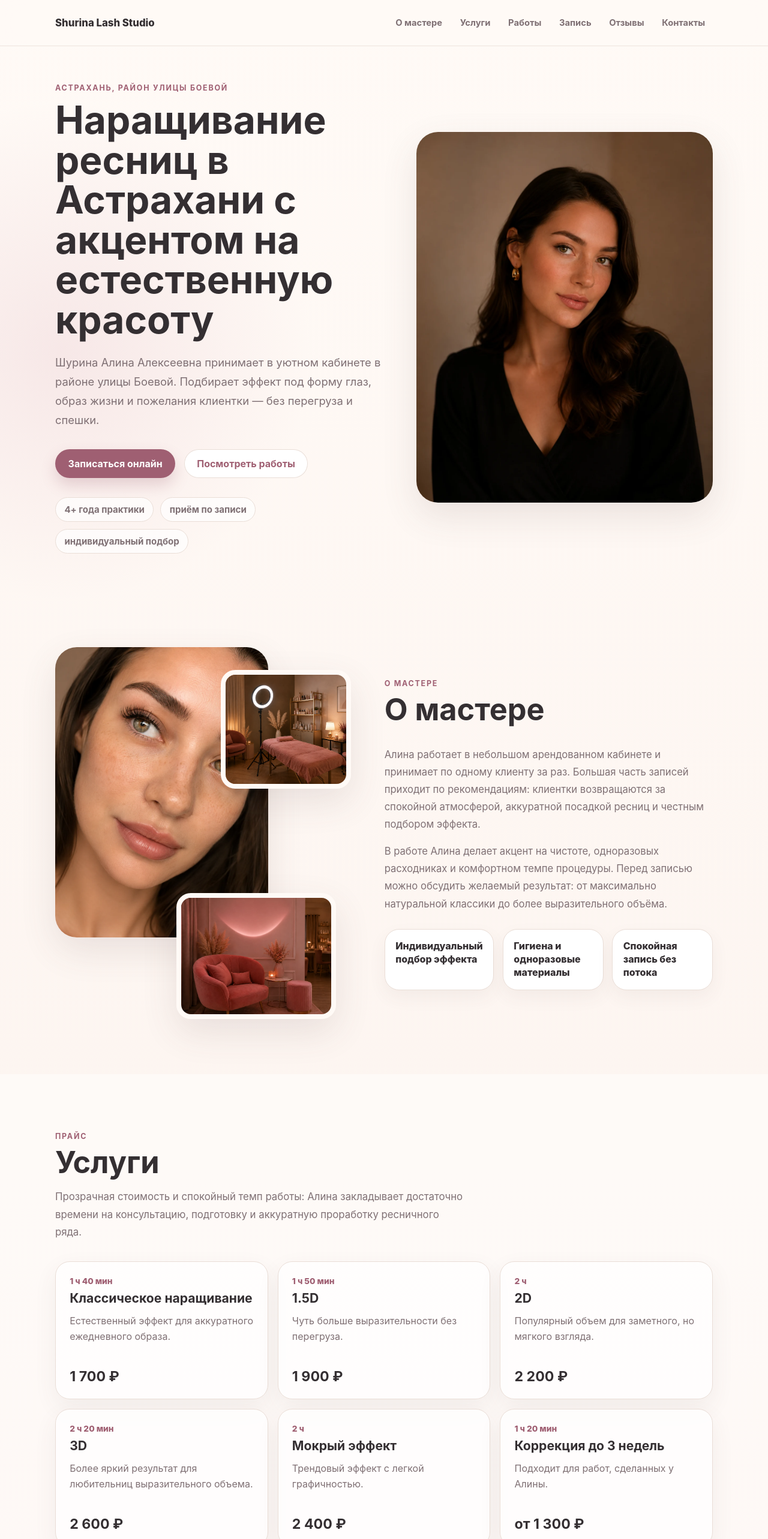
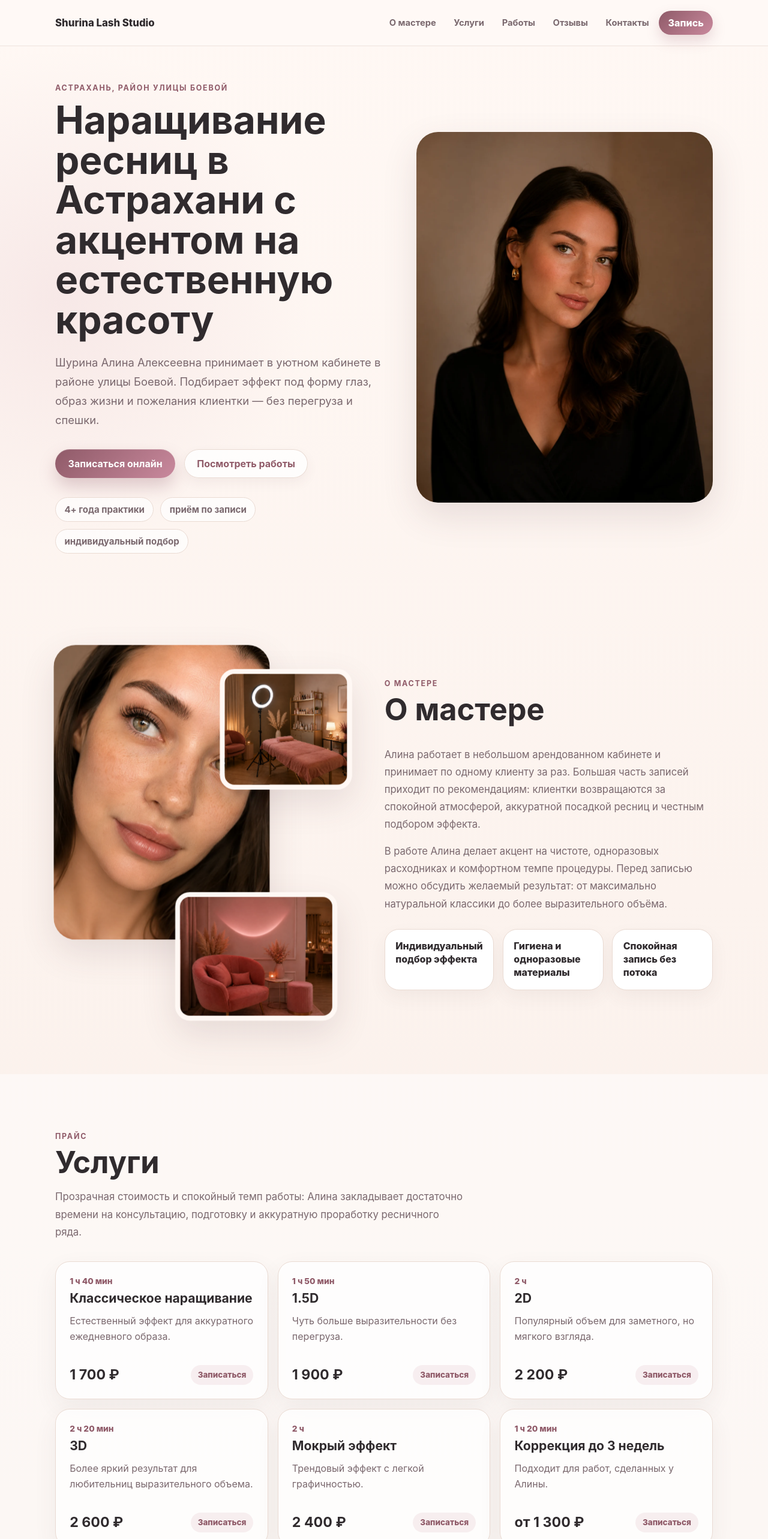
Before and after one commit to akaAlexey/shurina-lash-studio, a Vue app: page / in a window 1280 px wide. Shown: the top 2566 px of the page at 60% size. Built offline with nearby package versions, Linux system fonts and the light colour scheme.

Commit message:
Improve mobile gallery and booking modal UX

```diff
--- a/src/App.vue
+++ b/src/App.vue
@@ -1,4 +1,5 @@
 <script setup lang="ts">
+import { ref } from 'vue'
 import AppFooter from './components/layout/AppFooter.vue'
 import AppHeader from './components/layout/AppHeader.vue'
 import AboutSection from './components/sections/AboutSection.vue'
@@ -8,16 +9,28 @@ import GallerySection from './components/sections/GallerySection.vue'
 import HeroSection from './components/sections/HeroSection.vue'
 import ReviewsSection from './components/sections/ReviewsSection.vue'
 import ServicesSection from './components/sections/ServicesSection.vue'
+
+const isBookingOpen = ref(false)
+const bookingServiceId = ref('')
+
+function openBooking(serviceId = '') {
+  bookingServiceId.value = serviceId
+  isBookingOpen.value = true
+}
 </script>
 
 <template>
-  <AppHeader />
+  <AppHeader @book="openBooking()" />
   <main>
-    <HeroSection />
+    <HeroSection @book="openBooking()" />
     <AboutSection />
-    <ServicesSection />
-    <GallerySection />
-    <BookingSection />
+    <ServicesSection @book="openBooking" />
+    <GallerySection @book="openBooking" />
+    <BookingSection
+      :is-open="isBookingOpen"
+      :initial-service-id="bookingServiceId"
+      @close="isBookingOpen = false"
+    />
     <ReviewsSection />
     <ContactsSection />
   </main>
--- a/src/components/layout/AppFooter.vue
+++ b/src/components/layout/AppFooter.vue
@@ -9,8 +9,8 @@ const year = new Date().getFullYear()
         <strong>Shurina Lash Studio</strong>
         <p>Наращивание ресниц в Астрахани</p>
       </div>
-      <p class="app-footer__demo">Демо-кейс для портфолио frontend-разработчика.</p>
-      <span>© {{ year }}</span>
+      <p class="app-footer__demo">Сайт-пример работы. Принадлежит разработчику akaAlexey.</p>
+      <span>© {{ year }} akaAlexey</span>
     </div>
   </footer>
 </template>
--- a/src/components/layout/AppHeader.vue
+++ b/src/components/layout/AppHeader.vue
@@ -5,15 +5,23 @@ const links = [
   { href: '#about', label: 'О мастере' },
   { href: '#services', label: 'Услуги' },
   { href: '#gallery', label: 'Работы' },
-  { href: '#booking', label: 'Запись' },
   { href: '#reviews', label: 'Отзывы' },
   { href: '#contacts', label: 'Контакты' },
 ]
+
+const emit = defineEmits<{
+  book: []
+}>()
 
 const isMenuOpen = ref(false)
 
 function closeMenu() {
   isMenuOpen.value = false
+}
+
+function openBooking() {
+  closeMenu()
+  emit('book')
 }
 </script>
 
@@ -42,6 +50,7 @@ function closeMenu() {
         <a v-for="link in links" :key="link.href" :href="link.href" @click="closeMenu">
           {{ link.label }}
         </a>
+        <button class="app-header__book" type="button" @click="openBooking">Запись</button>
       </nav>
     </div>
   </header>
@@ -90,6 +99,25 @@ function closeMenu() {
   transition:
     color 0.2s ease,
     background-color 0.2s ease;
+}
+
+.app-header__book {
+  min-height: 40px;
+  border-radius: 999px;
+  background: linear-gradient(135deg, var(--color-primary-dark), var(--color-primary));
+  color: #fff;
+  cursor: pointer;
+  font-weight: 800;
+  padding: 0.55rem 0.95rem;
+  box-shadow: 0 10px 22px rgba(151, 86, 104, 0.22);
+  transition:
+    transform 0.2s ease,
+    box-shadow 0.2s ease;
+}
+
+.app-header__book:hover {
+  transform: translateY(-2px);
+  box-shadow: 0 14px 28px rgba(151, 86, 104, 0.28);
 }
 
 .app-header__nav a:hover {
@@ -158,6 +186,12 @@ function closeMenu() {
     font-size: 0.95rem;
     padding: 0.7rem 0.85rem;
   }
+
+  .app-header__book {
+    width: 100%;
+    min-height: 44px;
+    margin-top: 0.25rem;
+  }
 }
 
 @media (max-width: 420px) {
--- a/src/components/sections/AboutSection.vue
+++ b/src/components/sections/AboutSection.vue
@@ -62,6 +62,25 @@ const cards = [
   height: 100%;
   object-fit: cover;
   box-shadow: var(--shadow-soft);
+}
+
+@supports (animation-timeline: view()) {
+  .about-section__main-image,
+  .about-section__small-image {
+    animation: softImageLift both ease-out;
+    animation-timeline: view();
+    animation-range: entry 0% cover 58%;
+  }
+}
+
+@keyframes softImageLift {
+  from {
+    transform: scale(0.985);
+  }
+
+  to {
+    transform: scale(1.015);
+  }
 }
 
 .about-section__main-image {
--- a/src/components/sections/BookingSection.vue
+++ b/src/components/sections/BookingSection.vue
@@ -1,17 +1,25 @@
 <script setup lang="ts">
-import { computed, reactive, ref } from 'vue'
+import { computed, onBeforeUnmount, onMounted, reactive, ref, watch } from 'vue'
 import { services } from '../../data/services'
 import { timeSlots } from '../../data/timeSlots'
 import BookingCalendar from '../booking/BookingCalendar.vue'
 import BookingForm from '../booking/BookingForm.vue'
 import TimeSlotPicker from '../booking/TimeSlotPicker.vue'
-import SectionTitle from '../ui/SectionTitle.vue'
 
 interface BookingDate {
   value: string
   day: string
   weekday: string
 }
+
+const props = defineProps<{
+  isOpen: boolean
+  initialServiceId?: string
+}>()
+
+const emit = defineEmits<{
+  close: []
+}>()
 
 const selectedDate = ref('')
 const selectedTime = ref('')
@@ -66,22 +74,78 @@ function submitBooking() {
 
   isSuccess.value = true
 }
+
+function closeModal() {
+  emit('close')
+}
+
+function handleKeydown(event: KeyboardEvent) {
+  if (event.key === 'Escape' && props.isOpen) {
+    closeModal()
+  }
+}
+
+watch(
+  () => props.isOpen,
+  (isOpen) => {
+    document.body.style.overflow = isOpen ? 'hidden' : ''
+
+    if (isOpen) {
+      selectedService.value = props.initialServiceId ?? ''
+      isSuccess.value = false
+      Object.keys(errors).forEach((key) => {
+        errors[key] = ''
+      })
+    }
+  },
+)
+
+watch(
+  () => props.initialServiceId,
+  (serviceId) => {
+    if (props.isOpen) {
+      selectedService.value = serviceId ?? ''
+    }
+  },
+)
+
+onMounted(() => {
+  window.addEventListener('keydown', handleKeydown)
+})
+
+onBeforeUnmount(() => {
+  window.removeEventListener('keydown', handleKeydown)
+  document.body.style.overflow = ''
+})
 </script>
 
 <template>
-  <section id="booking" class="section section--muted booking-section">
-    <div class="container">
-      <SectionTitle
-        eyebrow="Онлайн-запись"
-        title="Запись"
-        text="Выберите удобные дату и время, оставьте контакты — Алина свяжется для подтверждения записи и уточнения деталей процедуры."
-      />
+  <Teleport to="body">
+    <div v-if="isOpen" class="booking-modal" role="presentation" @click.self="closeModal">
+      <div
+        class="booking-modal__dialog"
+        role="dialog"
+        aria-modal="true"
+        aria-labelledby="booking-title"
+      >
+        <button class="booking-modal__close" type="button" aria-label="Закрыть запись" @click="closeModal">
+          ×
+        </button>
 
-      <div class="booking-section__panel">
+        <div class="booking-modal__header">
+          <span class="eyebrow">Онлайн-запись</span>
+          <h2 id="booking-title">Запись на процедуру</h2>
+          <p>
+            Выберите услугу, дату и время. Алина свяжется для подтверждения записи и
+            уточнения точного адреса студии.
+          </p>
+        </div>
+
+        <div class="booking-modal__content">
           <div class="booking-section__step">
             <div class="booking-section__step-title">
               <span>1</span>
-            <h3>Выберите дату</h3>
+              <h3>Дата</h3>
             </div>
             <BookingCalendar v-model="selectedDate" :dates="dates" />
             <small v-if="errors.date">{{ errors.date }}</small>
@@ -90,7 +154,7 @@ function submitBooking() {
           <div class="booking-section__step">
             <div class="booking-section__step-title">
               <span>2</span>
-            <h3>Выберите время</h3>
+              <h3>Время</h3>
             </div>
             <TimeSlotPicker v-model="selectedTime" :slots="timeSlots" />
             <small v-if="errors.time">{{ errors.time }}</small>
@@ -120,18 +184,71 @@ function submitBooking() {
           </div>
         </div>
       </div>
-  </section>
+    </div>
+  </Teleport>
 </template>
 
 <style scoped>
-.booking-section__panel {
+.booking-modal {
+  position: fixed;
+  inset: 0;
+  z-index: 60;
   display: grid;
-  gap: 1.4rem;
+  align-items: center;
+  justify-items: center;
+  background: rgba(52, 47, 50, 0.34);
+  backdrop-filter: blur(12px);
+  padding: clamp(0.75rem, 3vw, 1.5rem);
+}
+
+.booking-modal__dialog {
+  position: relative;
+  width: min(100%, 920px);
+  max-height: min(92vh, 980px);
+  overflow-y: auto;
   border: 1px solid var(--color-border);
   border-radius: var(--radius-xl);
-  background: rgba(255, 255, 255, 0.78);
-  box-shadow: var(--shadow-soft);
-  padding: clamp(1rem, 3vw, 2rem);
+  background: rgba(255, 250, 246, 0.98);
+  box-shadow: 0 28px 80px rgba(52, 47, 50, 0.24);
+  padding: clamp(1rem, 3vw, 1.8rem);
+}
+
+.booking-modal__close {
+  position: sticky;
+  top: 0;
+  z-index: 2;
+  float: right;
+  width: 42px;
+  height: 42px;
+  border-radius: 999px;
+  background: var(--color-surface);
+  color: var(--color-text);
+  cursor: pointer;
+  font-size: 1.7rem;
+  line-height: 1;
+  box-shadow: inset 0 0 0 1px var(--color-border);
+}
+
+.booking-modal__header {
+  max-width: 640px;
+  margin-bottom: 1.2rem;
+}
+
+.booking-modal__header h2 {
+  margin-top: 0.45rem;
+  font-size: clamp(1.8rem, 4vw, 2.7rem);
+  line-height: 1.06;
+}
+
+.booking-modal__header p {
+  margin-top: 0.75rem;
+  color: var(--color-text-muted);
+  line-height: 1.65;
+}
+
+.booking-modal__content {
+  display: grid;
+  gap: 1.05rem;
 }
 
 .booking-section__step {
@@ -158,7 +275,7 @@ function submitBooking() {
 }
 
 .booking-section__step-title h3 {
-  font-size: 1.25rem;
+  font-size: 1.12rem;
 }
 
 .booking-section small {
@@ -177,4 +294,25 @@ function submitBooking() {
   margin-top: 0.35rem;
   line-height: 1.6;
 }
+
+@media (max-width: 560px) {
+  .booking-modal {
+    align-items: end;
+    padding: 0;
+  }
+
+  .booking-modal__dialog {
+    max-height: 92svh;
+    border-radius: 26px 26px 0 0;
+    padding: 1rem;
+  }
+
+  .booking-modal__header {
+    margin-bottom: 0.9rem;
+  }
+
+  .booking-modal__header p {
+    font-size: 0.94rem;
+  }
+}
 </style>
--- a/src/components/sections/GallerySection.vue
+++ b/src/components/sections/GallerySection.vue
@@ -1,6 +1,20 @@
 <script setup lang="ts">
 import { galleryItems } from '../../data/gallery'
 import SectionTitle from '../ui/SectionTitle.vue'
+
+const emit = defineEmits<{
+  book: [serviceId: string]
+}>()
+
+function serviceForGalleryItem(title: string) {
+  if (title.includes('объём')) return 'two-d'
+  if (title.includes('Натуральный')) return 'classic'
+  return ''
+}
+
+function openBooking(title: string) {
+  emit('book', serviceForGalleryItem(title))
+}
 </script>
 
 <template>
@@ -12,7 +26,14 @@ import SectionTitle from '../ui/SectionTitle.vue'
         text="Примеры эффектов, рабочий процесс и материалы, которые помогают заранее понять стиль мастера."
       />
       <div class="gallery-section__grid">
-        <article v-for="item in galleryItems" :key="item.id" class="gallery-card">
+        <article
+          v-for="item in galleryItems"
+          :key="item.id"
+          class="gallery-card"
+          tabindex="0"
+          @click="openBooking(item.title)"
+          @keydown.enter="openBooking(item.title)"
+        >
           <div class="gallery-card__image">
             <img :src="item.image" :alt="item.title" :style="{ objectPosition: item.position }" />
             <span>{{ item.badge }}</span>
@@ -20,6 +41,7 @@ import SectionTitle from '../ui/SectionTitle.vue'
           <div class="gallery-card__body">
             <h3>{{ item.title }}</h3>
             <p>{{ item.description }}</p>
+            <span class="gallery-card__link">Записаться</span>
           </div>
         </article>
       </div>
@@ -40,6 +62,16 @@ import SectionTitle from '../ui/SectionTitle.vue'
   border-radius: var(--radius-lg);
   background: var(--color-surface);
   box-shadow: 0 12px 34px rgba(89, 65, 67, 0.06);
+  cursor: pointer;
+  transition:
+    transform 0.24s ease,
+    box-shadow 0.24s ease;
+}
+
+.gallery-card:hover,
+.gallery-card:focus-visible {
+  transform: translateY(-4px);
+  box-shadow: var(--shadow-soft);
 }
 
 .gallery-card__image {
@@ -57,6 +89,14 @@ import SectionTitle from '../ui/SectionTitle.vue'
 
 .gallery-card:hover img {
   transform: scale(1.04);
+}
+
+@supports (animation-timeline: view()) {
+  .gallery-card__image img {
+    animation: imageBreath both ease-out;
+    animation-timeline: view();
+    animation-range: entry 0% cover 65%;
+  }
 }
 
 .gallery-card__image span {
@@ -85,6 +125,24 @@ import SectionTitle from '../ui/SectionTitle.vue'
   line-height: 1.55;
 }
 
+.gallery-card__link {
+  display: inline-flex;
+  margin-top: 0.75rem;
+  color: var(--color-primary-dark);
+  font-size: 0.86rem;
+  font-weight: 800;
+}
+
+@keyframes imageBreath {
+  from {
+    transform: scale(0.97);
+  }
+
+  to {
+    transform: scale(1.025);
+  }
+}
+
 @media (max-width: 1180px) {
   .gallery-section__grid {
     grid-template-columns: repeat(2, minmax(0, 1fr));
@@ -93,7 +151,41 @@ import SectionTitle from '../ui/SectionTitle.vue'
 
 @media (max-width: 560px) {
   .gallery-section__grid {
-    grid-template-columns: 1fr;
+    grid-template-columns: repeat(2, minmax(0, 1fr));
+    gap: 0.75rem;
+  }
+
+  .gallery-card {
+    border-radius: 18px;
+  }
+
+  .gallery-card__image {
+    aspect-ratio: 1 / 1.08;
+  }
+
+  .gallery-card__image span {
+    top: 0.55rem;
+    left: 0.55rem;
+    font-size: 0.68rem;
+    padding: 0.35rem 0.5rem;
+  }
+
+  .gallery-card__body {
+    padding: 0.75rem;
+  }
+
+  .gallery-card h3 {
+    font-size: 0.92rem;
+  }
+
+  .gallery-card p {
+    display: none;
+  }
+}
+
+@media (max-width: 340px) {
+  .gallery-card h3 {
+    font-size: 0.86rem;
   }
 }
 </style>
--- a/src/components/sections/HeroSection.vue
+++ b/src/components/sections/HeroSection.vue
@@ -3,6 +3,10 @@ import heroImage from '../../assets/images/hero/alina-hero.webp'
 import BaseButton from '../ui/BaseButton.vue'
 
 const facts = ['4+ года практики', 'приём по записи', 'индивидуальный подбор']
+
+defineEmits<{
+  book: []
+}>()
 </script>
 
 <template>
@@ -17,7 +21,7 @@ const facts = ['4+ года практики', 'приём по записи', '
           перегруза и спешки.
         </p>
         <div class="hero-section__actions">
-          <BaseButton href="#booking">Записаться онлайн</BaseButton>
+          <BaseButton @click="$emit('book')">Записаться онлайн</BaseButton>
           <BaseButton href="#gallery" variant="secondary">Посмотреть работы</BaseButton>
         </div>
         <ul class="hero-section__facts" aria-label="Краткие факты">
@@ -100,6 +104,24 @@ const facts = ['4+ года практики', 'приём по записи', '
   object-fit: cover;
 }
 
+@supports (animation-timeline: view()) {
+  .hero-section__media img {
+    animation: heroImageScale both ease-out;
+    animation-timeline: view();
+    animation-range: entry 0% cover 70%;
+  }
+}
+
+@keyframes heroImageScale {
+  from {
+    transform: scale(1.035);
+  }
+
+  to {
+    transform: scale(1);
+  }
+}
+
 @media (max-width: 900px) {
   .hero-section__grid {
     grid-template-columns: 1fr;
@@ -129,8 +151,16 @@ const facts = ['4+ года практики', 'приём по записи', '
   }
 
   .hero-section__facts li {
-    flex: 1 1 100%;
+    flex: 1 1 calc(50% - 0.7rem);
+    padding: 0.62rem 0.7rem;
+    font-size: 0.86rem;
     text-align: center;
   }
 }
+
+@media (max-width: 360px) {
+  .hero-section__facts li {
+    flex-basis: 100%;
+  }
+}
 </style>
--- a/src/components/sections/ServicesSection.vue
+++ b/src/components/sections/ServicesSection.vue
@@ -2,6 +2,10 @@
 import { services } from '../../data/services'
 import SectionTitle from '../ui/SectionTitle.vue'
 import ServiceCard from '../ui/ServiceCard.vue'
+
+defineEmits<{
+  book: [serviceId: string]
+}>()
 </script>
 
 <template>
@@ -13,7 +17,12 @@ import ServiceCard from '../ui/ServiceCard.vue'
         text="Прозрачная стоимость и спокойный темп работы: Алина закладывает достаточно времени на консультацию, подготовку и аккуратную проработку ресничного ряда."
       />
       <div class="services-section__grid">
-        <ServiceCard v-for="service in services" :key="service.id" :service="service" />
+        <ServiceCard
+          v-for="service in services"
+          :key="service.id"
+          :service="service"
+          @book="$emit('book', $event)"
+        />
       </div>
     </div>
   </section>
@@ -34,6 +43,13 @@ import ServiceCard from '../ui/ServiceCard.vue'
 
 @media (max-width: 640px) {
   .services-section__grid {
+    grid-template-columns: repeat(2, minmax(0, 1fr));
+    gap: 0.75rem;
+  }
+}
+
+@media (max-width: 360px) {
+  .services-section__grid {
     grid-template-columns: 1fr;
   }
 }
--- a/src/components/ui/BaseButton.vue
+++ b/src/components/ui/BaseButton.vue
@@ -35,7 +35,8 @@ withDefaults(defineProps<Props>(), {
   transition:
     transform 0.2s ease,
     box-shadow 0.2s ease,
-    background-color 0.2s ease;
+    background-color 0.2s ease,
+    filter 0.2s ease;
 }
 
 .base-button:hover {
@@ -44,19 +45,23 @@ withDefaults(defineProps<Props>(), {
 
 .base-button--primary {
   color: #fff;
-  background: var(--color-primary-dark);
-  box-shadow: 0 12px 24px rgba(159, 95, 114, 0.24);
+  background: linear-gradient(135deg, var(--color-primary-dark), var(--color-primary));
+  box-shadow:
+    0 14px 28px rgba(143, 90, 104, 0.28),
+    inset 0 1px 0 rgba(255, 255, 255, 0.22);
 }
 
 .base-button--primary:hover {
-  background: #8f5263;
-  box-shadow: 0 18px 34px rgba(159, 95, 114, 0.28);
+  filter: saturate(1.06) brightness(1.02);
+  box-shadow: 0 18px 34px rgba(143, 90, 104, 0.34);
 }
 
 .base-button--secondary {
   color: var(--color-primary-dark);
-  background: var(--color-surface);
-  box-shadow: inset 0 0 0 1px var(--color-border);
+  background: rgba(255, 255, 255, 0.82);
+  box-shadow:
+    inset 0 0 0 1px var(--color-border),
+    0 8px 20px rgba(83, 57, 61, 0.06);
 }
 
 .base-button--secondary:hover {
--- a/src/components/ui/ServiceCard.vue
+++ b/src/components/ui/ServiceCard.vue
@@ -4,16 +4,23 @@ import type { Service } from '../../data/services'
 defineProps<{
   service: Service
 }>()
+
+defineEmits<{
+  book: [serviceId: string]
+}>()
 </script>
 
 <template>
-  <article class="service-card">
+  <article class="service-card" tabindex="0" @click="$emit('book', service.id)" @keydown.enter="$emit('book', service.id)">
     <div>
       <p class="service-card__duration">{{ service.duration }}</p>
       <h3>{{ service.title }}</h3>
       <p class="service-card__description">{{ service.description }}</p>
     </div>
-    <strong>{{ service.price }}</strong>
+    <div class="service-card__bottom">
+      <strong>{{ service.price }}</strong>
+      <span>Записаться</span>
+    </div>
   </article>
 </template>
 
@@ -27,6 +34,7 @@ defineProps<{
   border-radius: var(--radius-lg);
   background: rgba(255, 255, 255, 0.78);
   box-shadow: 0 14px 38px rgba(89, 65, 67, 0.07);
+  cursor: pointer;
   padding: 1.45rem;
   transition:
     transform 0.2s ease,
@@ -38,6 +46,11 @@ defineProps<{
   transform: translateY(-4px);
   border-color: rgba(207, 143, 162, 0.46);
   box-shadow: var(--shadow-soft);
+}
+
+.service-card:focus-visible {
+  outline: 3px solid rgba(184, 112, 132, 0.28);
+  outline-offset: 3px;
 }
 
 .service-card__duration {
@@ -58,8 +71,45 @@ defineProps<{
   line-height: 1.6;
 }
 
+.service-card__bottom {
+  display: flex;
+  align-items: center;
+  justify-content: space-between;
+  gap: 1rem;
+  margin-top: 1.3rem;
+}
+
 .service-card strong {
-  margin-top: 1.3rem;
   font-size: 1.45rem;
 }
+
+.service-card__bottom span {
+  border-radius: 999px;
+  background: rgba(184, 112, 132, 0.1);
+  color: var(--color-primary-dark);
+  font-size: 0.84rem;
+  font-weight: 800;
+  padding: 0.55rem 0.75rem;
+}
+
+@media (max-width: 520px) {
+  .service-card {
+    min-height: 0;
+    padding: 1.1rem;
+  }
+
+  .service-card h3 {
+    font-size: 1.08rem;
+  }
+
+  .service-card__description {
+    font-size: 0.92rem;
+  }
+
+  .service-card__bottom {
+    align-items: flex-start;
+    flex-direction: column;
+    gap: 0.7rem;
+  }
+}
 </style>
--- a/src/styles/base.css
+++ b/src/styles/base.css
@@ -17,8 +17,8 @@ body {
   overflow-x: hidden;
   color: var(--color-text);
   background:
-    radial-gradient(circle at 8% 8%, rgba(207, 143, 162, 0.16), transparent 26rem),
-    linear-gradient(180deg, #fffaf6 0%, #fbf1ec 48%, #fffaf6 100%);
+    radial-gradient(circle at 8% 8%, rgba(201, 137, 157, 0.13), transparent 26rem),
+    linear-gradient(180deg, #fff8f4 0%, #f9eee8 48%, #fff8f4 100%);
   font-family:
     Inter, ui-sans-serif, system-ui, -apple-system, BlinkMacSystemFont, "Segoe UI",
     sans-serif;
@@ -72,7 +72,7 @@ p {
 }
 
 .section--muted {
-  background: rgba(255, 255, 255, 0.42);
+  background: rgba(255, 255, 255, 0.5);
 }
 
 .eyebrow {
@@ -110,3 +110,14 @@ p {
     padding: 56px 0;
   }
 }
+
+@media (prefers-reduced-motion: reduce) {
+  *,
+  *::before,
+  *::after {
+    scroll-behavior: auto !important;
+    animation-duration: 0.01ms !important;
+    animation-iteration-count: 1 !important;
+    transition-duration: 0.01ms !important;
+  }
+}
--- a/src/styles/variables.css
+++ b/src/styles/variables.css
@@ -1,14 +1,14 @@
 :root {
-  --color-bg: #fffaf6;
+  --color-bg: #fff8f4;
   --color-surface: #ffffff;
-  --color-surface-muted: #f7eee8;
-  --color-primary: #cf8fa2;
-  --color-primary-dark: #9f5f72;
-  --color-accent: #ead1c2;
-  --color-text: #342f32;
-  --color-text-muted: #7f7074;
-  --color-border: #eaded7;
-  --shadow-soft: 0 22px 60px rgba(92, 63, 66, 0.12);
+  --color-surface-muted: #f6ebe4;
+  --color-primary: #c9899d;
+  --color-primary-dark: #8f5a68;
+  --color-accent: #e8cfc1;
+  --color-text: #302b2e;
+  --color-text-muted: #7a686e;
+  --color-border: #eadbd3;
+  --shadow-soft: 0 22px 58px rgba(83, 57, 61, 0.13);
   --radius-lg: 24px;
   --radius-xl: 36px;
   --container-width: 1160px;
```
Lines whose indentation alone changed are shown as unchanged.
